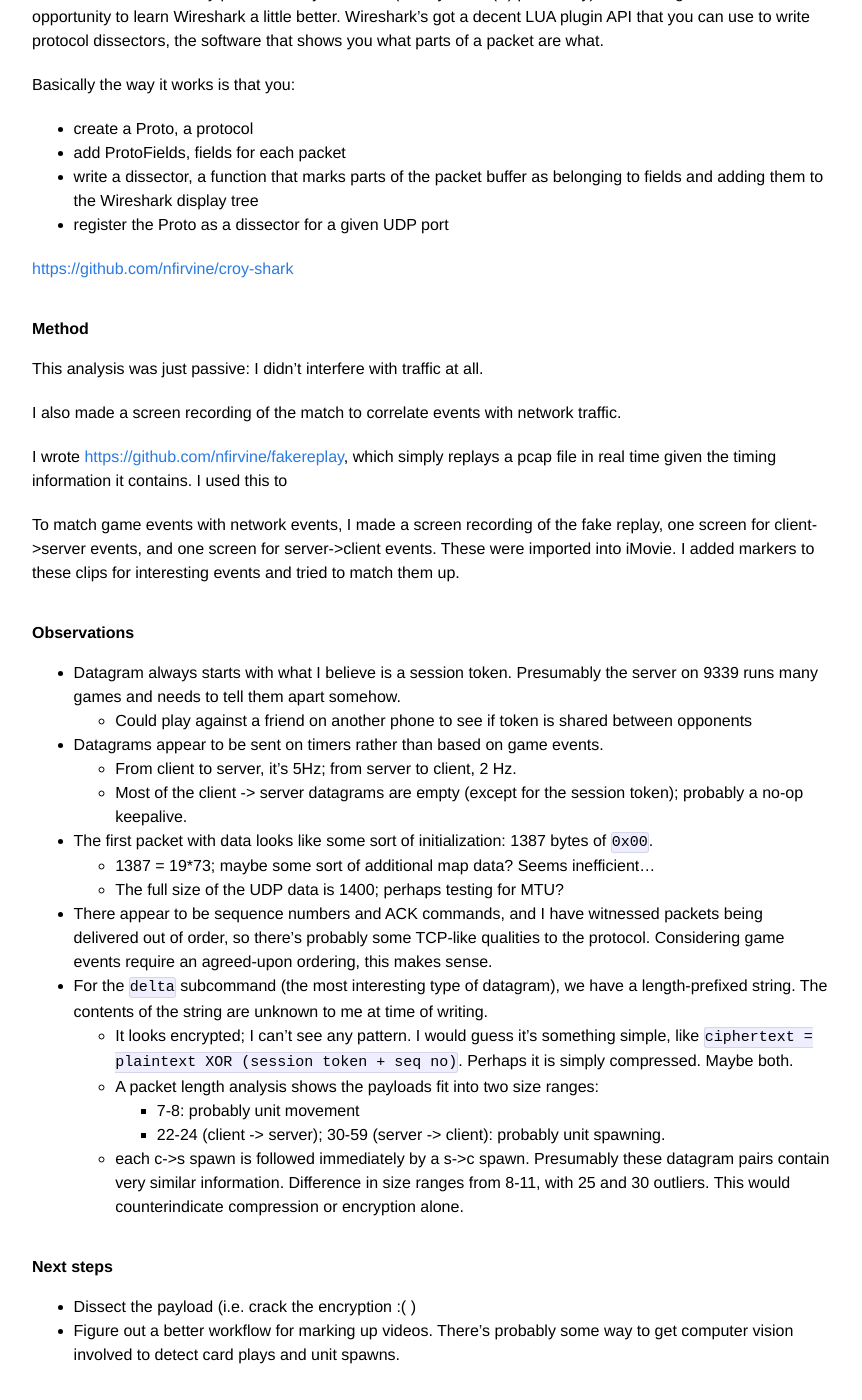
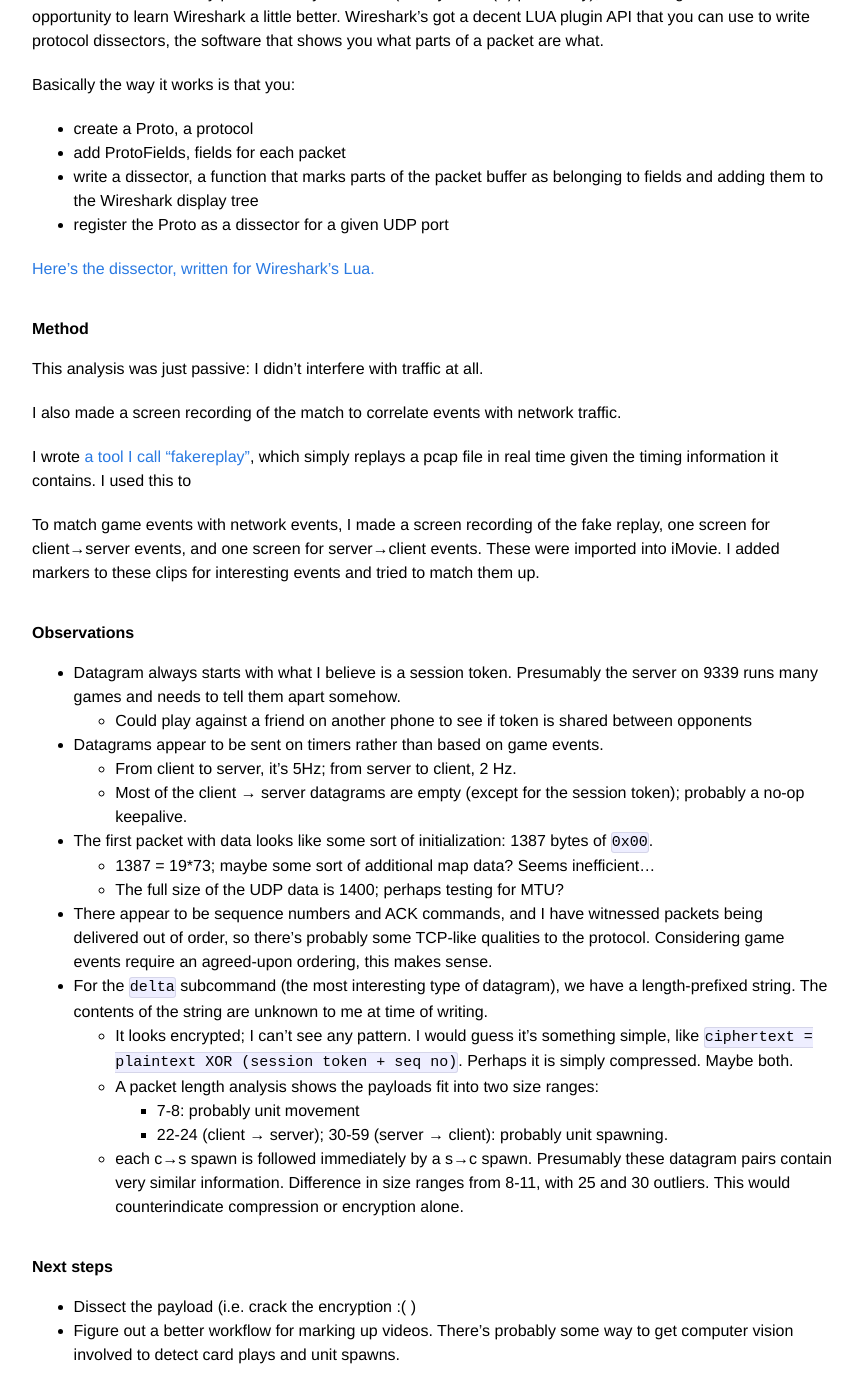
Before and after one commit to nfirvine/blog-circa-2016, a Jekyll site: the page built from _posts/2016-03-28-clash-royale-protocol-dissection.md, in a window 1280 px wide and 1400 px high, scrolled down 613 px. Shown: the whole window, without its empty margins (208-1070 px from the left). Built offline with Jekyll 4.4.1, drawn with Linux system fonts in a browser that asks for light colours.

Commit message:
Fix clash royale links

```diff
--- a/_posts/2016-03-28-clash-royale-protocol-dissection.md
+++ b/_posts/2016-03-28-clash-royale-protocol-dissection.md
@@ -21,7 +21,7 @@
 - write a dissector, a function that marks parts of the packet buffer as belonging to fields and adding them to the Wireshark display tree
 - register the Proto as a dissector for a given UDP port
 
-[https://github.com/nfirvine/croy-shark](Here's the dissector, written for Wireshark's Lua.)
+[Here's the dissector, written for Wireshark's Lua.](https://github.com/nfirvine/croy-shark)
 
 # Method
 
@@ -29,9 +29,9 @@
 
 I also made a screen recording of the match to correlate events with network traffic.
 
-I wrote [https://github.com/nfirvine/fakereplay](a tool I call "fakereplay"), which simply replays a pcap file in real time given the timing information it contains. I used this to
+I wrote [a tool I call "fakereplay"](https://github.com/nfirvine/fakereplay), which simply replays a pcap file in real time given the timing information it contains. I used this to
 
-To match game events with network events, I made a screen recording of the fake replay, one screen for client->server events, and one screen for server->client events. These were imported into iMovie. I added markers to these clips for interesting events and tried to match them up.
+To match game events with network events, I made a screen recording of the fake replay, one screen for client→server events, and one screen for server→client events. These were imported into iMovie. I added markers to these clips for interesting events and tried to match them up.
 
 # Observations
 
@@ -39,7 +39,7 @@
     - Could play against a friend on another phone to see if token is shared between opponents
 - Datagrams appear to be sent on timers rather than based on game events.
     - From client to server, it's 5Hz; from server to client, 2 Hz.
-    - Most of the client -> server datagrams are empty (except for the session token); probably a no-op keepalive.
+    - Most of the client → server datagrams are empty (except for the session token); probably a no-op keepalive.
 - The first packet with data looks like some sort of initialization: 1387 bytes of `0x00`.
     - 1387 = 19*73; maybe some sort of additional map data? Seems inefficient...
     - The full size of the UDP data is 1400; perhaps testing for MTU?
@@ -48,8 +48,8 @@
     - It looks encrypted; I can't see any pattern. I would guess it's something simple, like `ciphertext = plaintext XOR (session token + seq no)`. Perhaps it is simply compressed. Maybe both.
     - A packet length analysis shows the payloads fit into two size ranges:
         - 7-8: probably unit movement
-        - 22-24 (client -> server); 30-59 (server -> client): probably unit spawning.
-    - each c->s spawn is followed immediately by a s->c spawn. Presumably these datagram pairs contain very similar information. Difference in size ranges from 8-11, with 25 and 30 outliers. This would counterindicate compression or encryption alone.
+        - 22-24 (client → server); 30-59 (server → client): probably unit spawning.
+    - each c→s spawn is followed immediately by a s→c spawn. Presumably these datagram pairs contain very similar information. Difference in size ranges from 8-11, with 25 and 30 outliers. This would counterindicate compression or encryption alone.
 
 # Next steps
 
```
